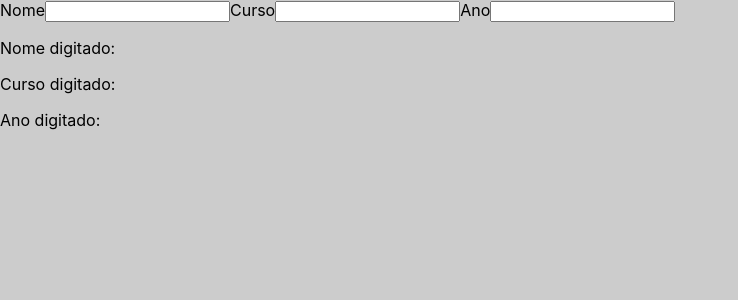
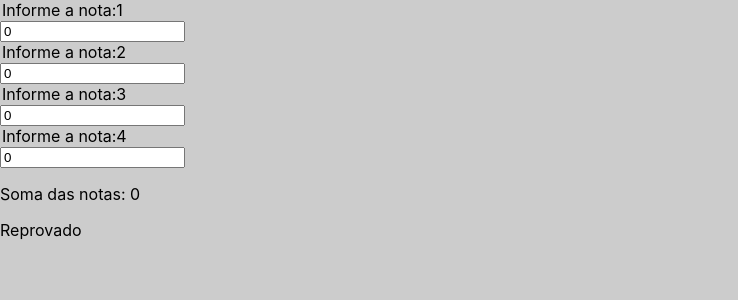
Before and after one commit to PamelaMBadermann/curso-reactjs-cfbcursos-2, a React (Create React App) app: page / in a window 1280 px wide. Shown: the top 300 px of the page, without its empty margins (0-738 px from the left). Built offline with nearby package versions, Linux system fonts and the light colour scheme.

Commit message:
aula 16, elevação de state

```diff
--- a/src/App.js
+++ b/src/App.js
@@ -1,31 +1,29 @@
 import React,{ useState } from 'react';
+import Nota from './components/Nota'
+import Resultado from './components/Resultado'
 
 export default function App() {
 
-  const [form, setForm] = useState({"nome":"","curso":"","ano":""})
-
-  const handleFormChange=(e)=>{
-    if (e.target.getAttribute('name')==='fnome') {
-      setForm({"nome":e.target.value,"curso":form.curso,"ano":form.ano})
-    } else if (e.target.getAttribute('name')==='fcurso') {
-      setForm({"nome":form.nome,"curso":e.target.value,"ano":form.ano})
-    } else if (e.target.getAttribute('name')==='fano') {
-      setForm({"nome":form.nome,"curso":form.curso,"ano":e.target.value})
+  const [notas,setNotas] = useState({"nota1":"0","nota2":"0","nota3":"0","nota4":"0"})
+  const handleSetNotas=(e)=>{
+    if(e.target.getAttribute('name')==='nota1') {
+      setNotas({"nota1":e.target.value,"nota2":notas.nota2,"nota3":notas.nota3,"nota4":notas.nota4})
+    } else if(e.target.getAttribute('name')==='nota2') {
+      setNotas({"nota1":notas.nota1,"nota2":e.target.value,"nota3":notas.nota3,"nota4":notas.nota4})
+    } else if(e.target.getAttribute('name')==='nota3') {
+      setNotas({"nota1":notas.nota1,"nota2":notas.nota2,"nota3":e.target.value,"nota4":notas.nota4})
+    } else if(e.target.getAttribute('name')==='nota4') {
+      setNotas({"nota1":notas.nota1,"nota2":notas.nota2,"nota3":notas.nota3,"nota4":e.target.value})
     }
   }
 
   return (
     <>
-      <label>Nome</label>
-      <input type='text' name='fnome' value={form.nome} onChange={(e)=>handleFormChange()}/>
-      <label>Curso</label>
-      <input type='text' name='fcurso' value={form.curso} onChange={(e)=>handleFormChange()}/>
-      <label>Ano</label>
-      <input type='text' name='fano' value={form.ano} onChange={(e)=>handleFormChange()}/>
-
-      <p>Nome digitado: {form.nome}</p>
-      <p>Curso digitado: {form.curso}</p>
-      <p>Ano digitado: {form.ano}</p>
+      <Nota num={1} nome={'nota1'} nota={notas.nota1} setNota={handleSetNotas}/>
+      <Nota num={2} nome={'nota2'} nota={notas.nota2} setNota={handleSetNotas}/>
+      <Nota num={3} nome={'nota3'} nota={notas.nota3} setNota={handleSetNotas}/>
+      <Nota num={4} nome={'nota4'} nota={notas.nota4} setNota={handleSetNotas}/>
+      <Resultado somaNotas={parseFloat(notas.nota1)+parseFloat(notas.nota2)+parseFloat(notas.nota3)+parseFloat(notas.nota4)}/>
     </>
   );
 }
--- /dev/null
+++ b/src/components/Nota.js
@@ -0,0 +1,10 @@
+import React from 'react'
+
+export default function Nota(props) {
+  return(
+    <div>
+      <legend>Informe a nota:{props.num}</legend>
+      <input type="text" name={props.nome} value={props.nota} onChange={(e)=>props.setNota(e)}></input>
+    </div>
+  )
+}
--- /dev/null
+++ b/src/components/Resultado.js
@@ -0,0 +1,10 @@
+import React from 'react'
+
+export default function Resultado(props) {
+  return(
+    <div>
+      <p>Soma das notas: {props.somaNotas}</p>
+      <p>{props.somaNotas >= 60 ? "Aprovado" : "Reprovado"}</p>
+    </div>
+  )
+}
```
